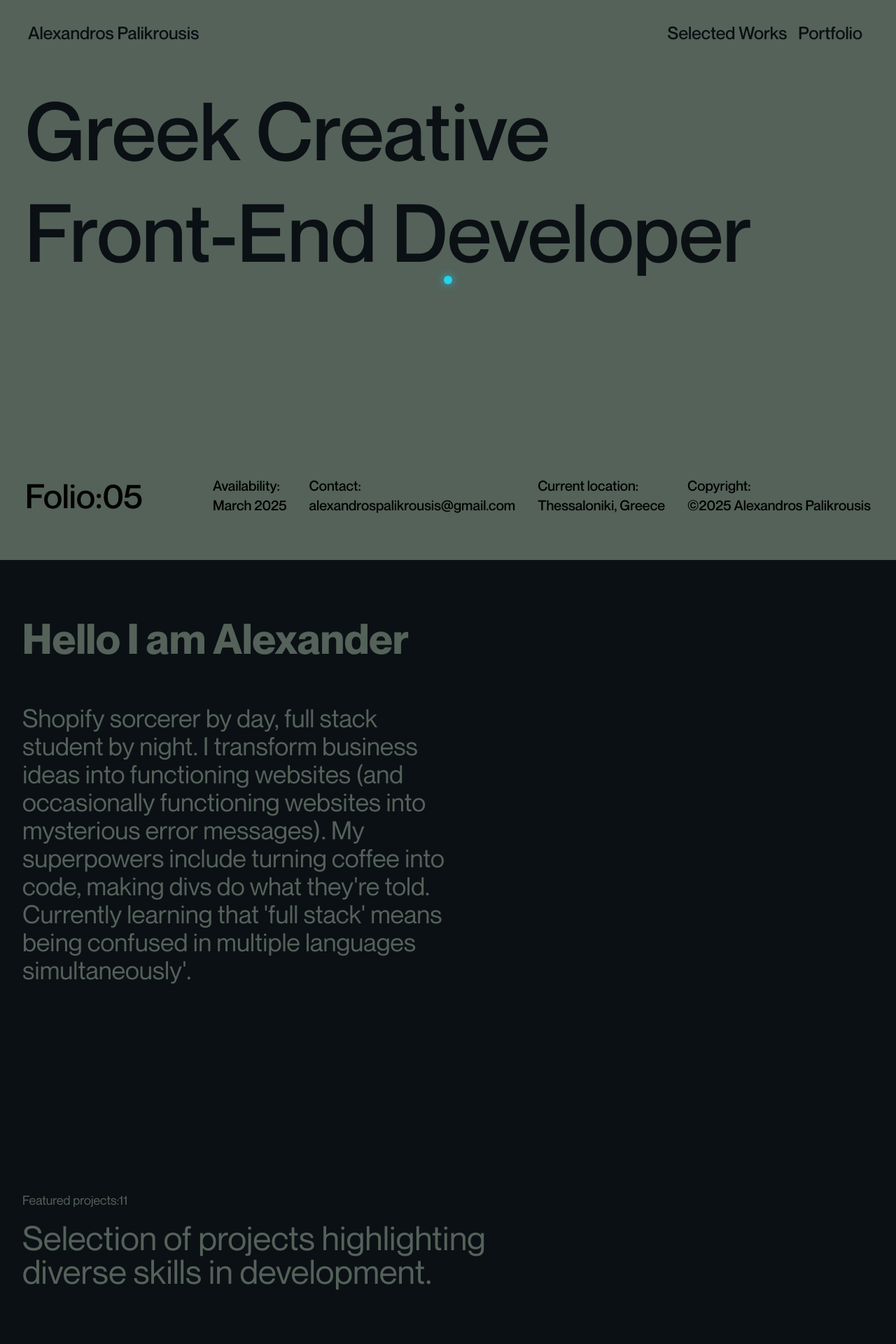
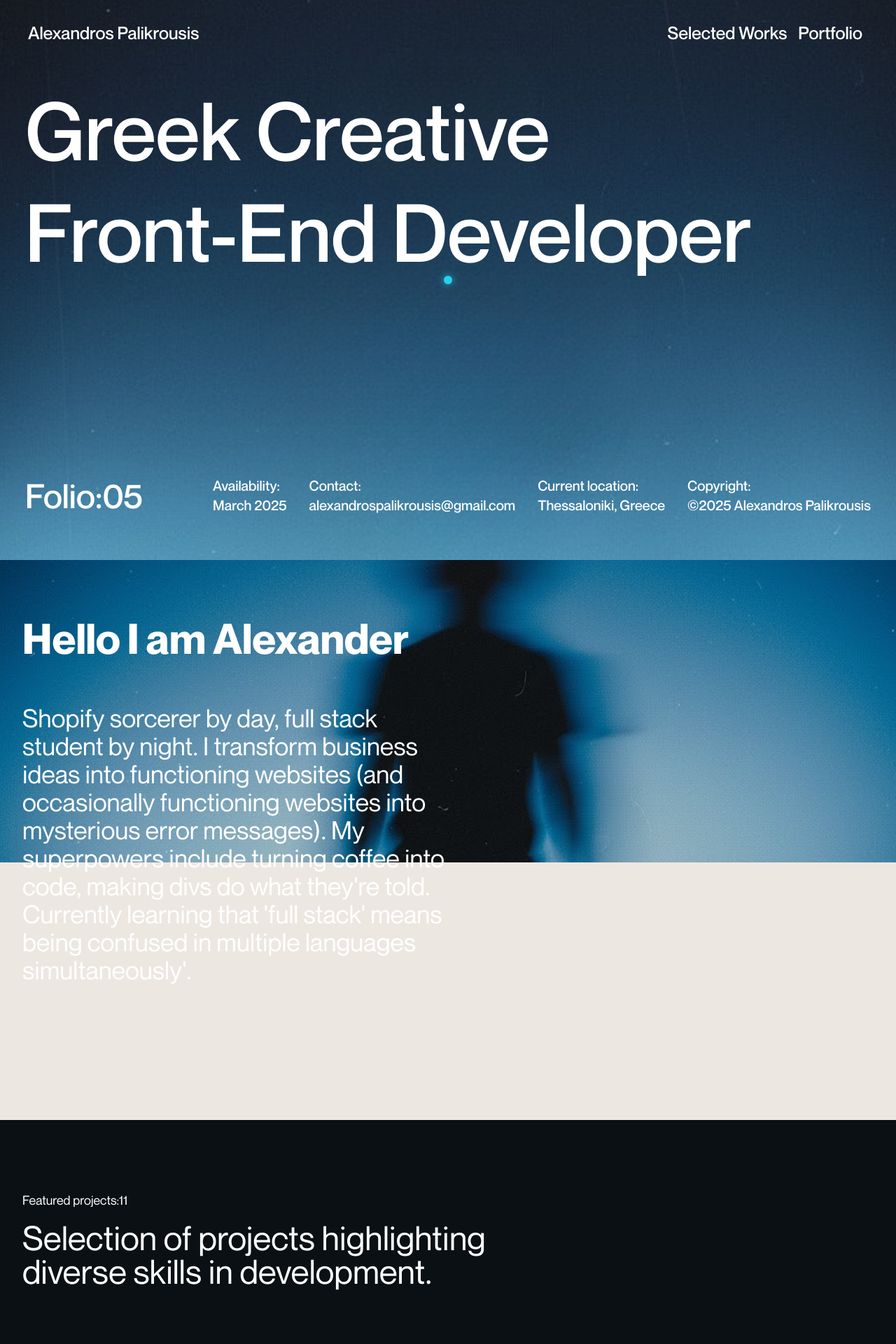
Before and after one commit to Alexpalik/portfolio, a Next.js app: page / in a window 1280 px wide. Shown: the top 1920 px of the page at 70% size. Built offline with nearby package versions, Linux system fonts and the light colour scheme.

Commit message:
parallax

```diff
--- a/src/app/page.tsx
+++ b/src/app/page.tsx
@@ -1,7 +1,7 @@
 'use client'
 
 
-import { useEffect, useState, useLayoutEffect } from 'react'
+import { useEffect, useState, useLayoutEffect, useRef } from 'react'
 import Image from 'next/image'
 import ContactForm from '@/components/ContactForm'
 import { gsap } from 'gsap'
@@ -9,6 +9,7 @@ import { useGSAP } from '@gsap/react'
 import localFont from 'next/font/local'
 import SelectedWorks from '@/components/SelectedWorks'
 import ScrollTrigger from 'gsap/ScrollTrigger'
+
 const neueMontrealMedium = localFont({
   src: '../fonts/NeueMontreal-Medium.otf',
   weight: '500'
@@ -24,7 +25,8 @@ export default function Home() {
   const [scrollY, setScrollY] = useState(0)
   const [isLoading, setIsLoading] = useState(true)
   const [showContent, setShowContent] = useState(false)
-
+  const heroBgRef = useRef<HTMLDivElement>(null)
+  const landingRef = useRef<HTMLDivElement>(null)
 
 
   const handleLoadingComplete = () => {
@@ -56,7 +58,8 @@ export default function Home() {
 
   useLayoutEffect(() => {
     gsap.registerPlugin(ScrollTrigger)
-
+    const getRatio = (el: HTMLElement) =>
+      window.innerHeight / (window.innerHeight + el.offsetHeight)
     const ctx = gsap.context(() => {
       const heroTexts = gsap.utils.toArray<HTMLElement>('.hero-text')
       // GPU hint
@@ -72,7 +75,42 @@ export default function Home() {
         onComplete: () => heroTexts.forEach(el => (el.style.willChange = 'auto'))
       })
 
+        // Parallax effect for hero background
+       // Parallax for hero background
+    const heroSection = heroBgRef.current?.parentElement
+    if (heroBgRef.current && heroSection) {
+      gsap.fromTo(heroBgRef.current, {
+        backgroundPosition: "50% 0px"
+      }, {
+        backgroundPosition: () => `50% ${window.innerHeight * (1 - getRatio(heroSection))}px`,
+        ease: "none",
+        scrollTrigger: {
+          trigger: heroSection,
+          start: "top top",
+          end: "bottom top",
+          scrub: true,
+          invalidateOnRefresh: true
+        }
+      })
+    }
 
+    // Parallax for landing background
+    const landingSection = landingRef.current?.parentElement
+    if (landingRef.current && landingSection) {
+      gsap.fromTo(landingRef.current, {
+        backgroundPosition: () => `50% ${-window.innerHeight * getRatio(landingSection)}px`
+      }, {
+        backgroundPosition: () => `50% ${window.innerHeight * (1 - getRatio(landingSection))}px`,
+        ease: "none",
+        scrollTrigger: {
+          trigger: landingSection,
+          start: "top bottom",
+          end: "bottom top",
+          scrub: true,
+          invalidateOnRefresh: true
+        }
+      })
+    }
       // Existing scroll-triggered animations
       gsap.utils.toArray<HTMLElement>('.text-an').forEach((el) => {
         gsap.from(el, {
@@ -94,48 +132,46 @@ export default function Home() {
     return () => ctx.revert()
   }, [])
 
-  // only after hero texts started animating
-const [showHeavy, setShowHeavy] = useState(false)
-useEffect(() => {
-  if (!showContent) return
-  const id = setTimeout(() => setShowHeavy(true), 300) // small delay
-  return () => clearTimeout(id)
-}, [showContent])
 
   return (
     <>
 
 
        {/* Your existing hero section with parallax */}
-      <section className="min-h-screen  relative flex md:items-end md:justify-between overflow-hidden">
+      <section className="min-h-screen h-screen relative flex md:items-end md:justify-between overflow-hidden">
         {/* Background */}
         <div
-          className="absolute inset-0 w-full h-full"
+          ref={heroBgRef}
+          className="absolute inset-0 w-full h-[120%] bg" // h-[120%] makes it larger
           style={{
-            backgroundColor: "rgb(84, 98, 90)",
+            backgroundImage: "url('/footer.png')",
+            backgroundSize: "cover",
+            backgroundPosition: "center",
+            backgroundRepeat: "no-repeat",
+            top: '-10%', // Start slightly above to account for movement
           }}
         />
 
         <div className='flex flex-col items:center md:items-left justify-between h-screen w-full pt-[80px] px-[10px] md:pt-[100px] md:px-[36px]'>
            <h1 className='z-10 md:pb-[100px] top-0'>
               <div className='md:max-h-[145px]'>
-                  <div className={`hero-text ${neueMontrealMedium.className}  text-[57px] md:text-[115px] text-[rgb(11,16,20)]`}>
+                  <div className={`hero-text ${neueMontrealMedium.className}  text-[57px] md:text-[115px] text-[white]`}>
                       Greek Creative
                   </div>
               </div>
               <div className='md:max-h-[145px]'>
-                <div className={`hero-text ${neueMontrealMedium.className} text-[57px] md:text-[115px] text-[rgb(11,16,20)]`}>
+                <div className={`hero-text ${neueMontrealMedium.className} text-[57px] md:text-[115px] text-[white]`}>
                   Front-End Developer
                 </div>
               </div>
            </h1>
            <div className='z-10 md:flex md:flex-row items-center justify-between py-[64px]'>
-             <div className={`hero-text ${neueMontrealMedium.className}  mb-4 md:mb-0 text-3xl md:text-5xl font-normal`}>
+             <div className={`hero-text ${neueMontrealMedium.className}  mb-4 md:mb-0 text-3xl md:text-5xl font-normal text-white`}>
                   <p>
                   Folio:05
                   </p>
              </div>
-             <div className={`hero-text ${neueMontrealMedium.className}  grid grid-cols-2 gap-y-2 md:flex  md:items-center md:justify-between md:gap-8`}>
+             <div className={`hero-text ${neueMontrealMedium.className}  grid grid-cols-2 gap-y-2 md:flex  md:items-center md:justify-between md:gap-8 text-white`}>
                  <div className='text-xs md:text-xl'>
                      <p>
                      Availability:<br/>
@@ -165,18 +201,24 @@ useEffect(() => {
       </section>
 
       {/* Black sections that appear when scrolling */}
-      <div className="!overflow-x-hidden"
+      <div className="relative min-h-screen w-full section overflow-hidden">
+      <div
+       ref={landingRef}
+        className="absolute inset-0 w-full h-full bg"
       style={{
-        backgroundColor: "rgb(11, 16, 20)",
+        backgroundImage: "url('/LandingPicture.png')",
+        backgroundSize: "cover",
+        backgroundPosition: "center",
+        backgroundRepeat: "no-repeat",
 
       }}>
         <section className="min-h-screen flex items-cenqter justify-center p-8 ">
           <div className="md:w-1/2 md:mt-[50px]">
             <h2 className="text-an text-6xl font-bold mb-16"
-            style={{color: "rgb(84, 98, 90)"}}>Hello I am Alexander</h2>
+            style={{color: "white"}}>Hello I am Alexander</h2>
 
             <p className="text-an text-xl md:text-4xl"
-            style={{color: "rgb(84, 98, 90)"}}>
+            style={{color: "white"}}>
             Shopify sorcerer by day, full stack student by night.
             I transform business ideas
             into functioning websites (and occasionally functioning
@@ -195,10 +237,15 @@ useEffect(() => {
           </div>
         </section>
 
-        <section id="selected-works" className="min-h-screen flex p-8 pt-[450px] md:pt-[100px]">
+
+        </div>
+        </div>
+        <section id="selected-works" className="min-h-screen flex p-8 pt-[450px] md:pt-[100px]"
+        style={{
+          backgroundColor: "rgb(11,16,20)",
+        }}>
            <SelectedWorks />
         </section>
-        </div>
 
 
 
--- a/src/components/SelectedWorks.tsx
+++ b/src/components/SelectedWorks.tsx
@@ -77,12 +77,12 @@ const SelectedWorks = () => {
   <div className="flex flex-col gap-30">
     <div>
       <div>
-        <h2 className="reveal-text text-lg font-regular mb-4" style={{color: 'rgb(84, 98, 90)'}}>
+        <h2 className="reveal-text text-lg font-regular mb-4" style={{color: 'white'}}>
           Featured projects:11
         </h2>
       </div>
       <div>
-        <h2 className="reveal-text text-5xl font-regular max-w-2xl" style={{color: 'rgb(84, 98, 90)'}}>
+        <h2 className="reveal-text text-5xl font-regular max-w-2xl" style={{color: 'white'}}>
           Selection of projects highlighting
           diverse skills in development.
         </h2>
--- a/src/components/Sidebar.tsx
+++ b/src/components/Sidebar.tsx
@@ -26,7 +26,7 @@ export default function Sidebar() {
     const params = useParams();
     const path = usePathname();
     const slugFromPath = path?.startsWith('/projects/') ? decodeURIComponent(path.split('/')[2] || '') : undefined;
-    const baseColor = path === '/portfolio' ? '#ffffff' : 'rgb(11,16,20)'; // default per your logic
+    const baseColor = path === '/portfolio' ? '#ffffff' : 'white'; // default per your logic
     const projectColor = slugFromPath ? projects[slugFromPath]?.textColor : undefined;
     const currentColor = projectColor ?? baseColor; // always a valid CSS color string
   return (
```
Also changed, not shown: public/LandingPicture.png (added), public/footer.png (added).
